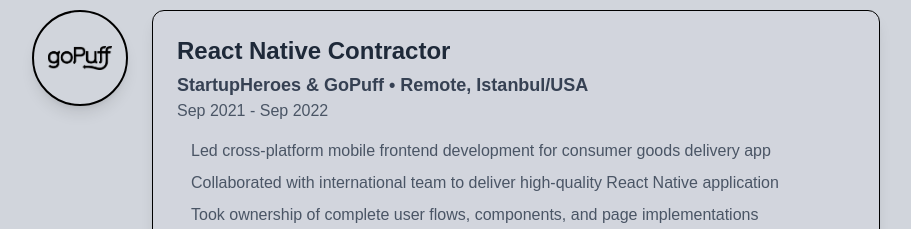
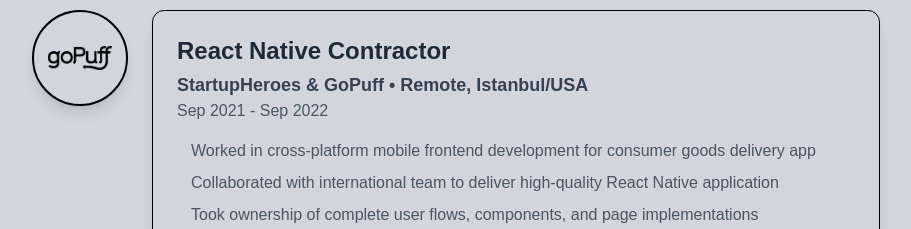
Before and after one commit to egenerse/egenerse.github.io, a React (Vite) app: page / in a window 1280 px wide. Shown: the part 2460-2689 px from the top of the page, without its empty margins (184-1095 px from the left). Built offline with nearby package versions, Linux system fonts and the light colour scheme.

Commit message:
fix: wording for experience

```diff
--- a/src/components/Experiences.tsx
+++ b/src/components/Experiences.tsx
@@ -61,7 +61,7 @@
       location: "Remote, Istanbul/USA",
       period: "Sep 2021 - Sep 2022",
       description: [
-        "Led cross-platform mobile frontend development for consumer goods delivery app",
+        "Worked in cross-platform mobile frontend development for consumer goods delivery app",
         "Collaborated with international team to deliver high-quality React Native application",
         "Took ownership of complete user flows, components, and page implementations",
         "Conducted thorough code reviews ensuring accuracy and efficiency",
```
